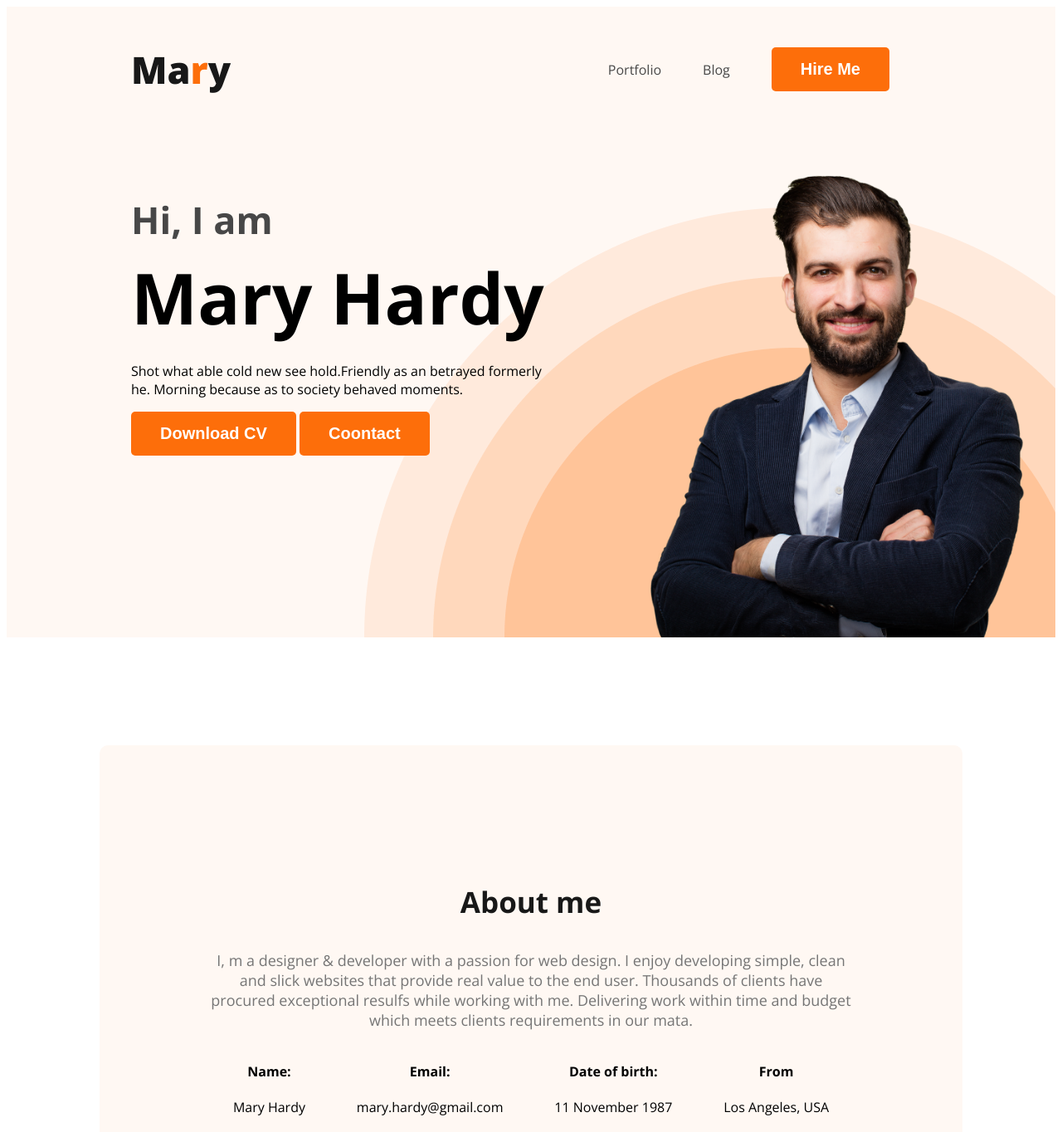
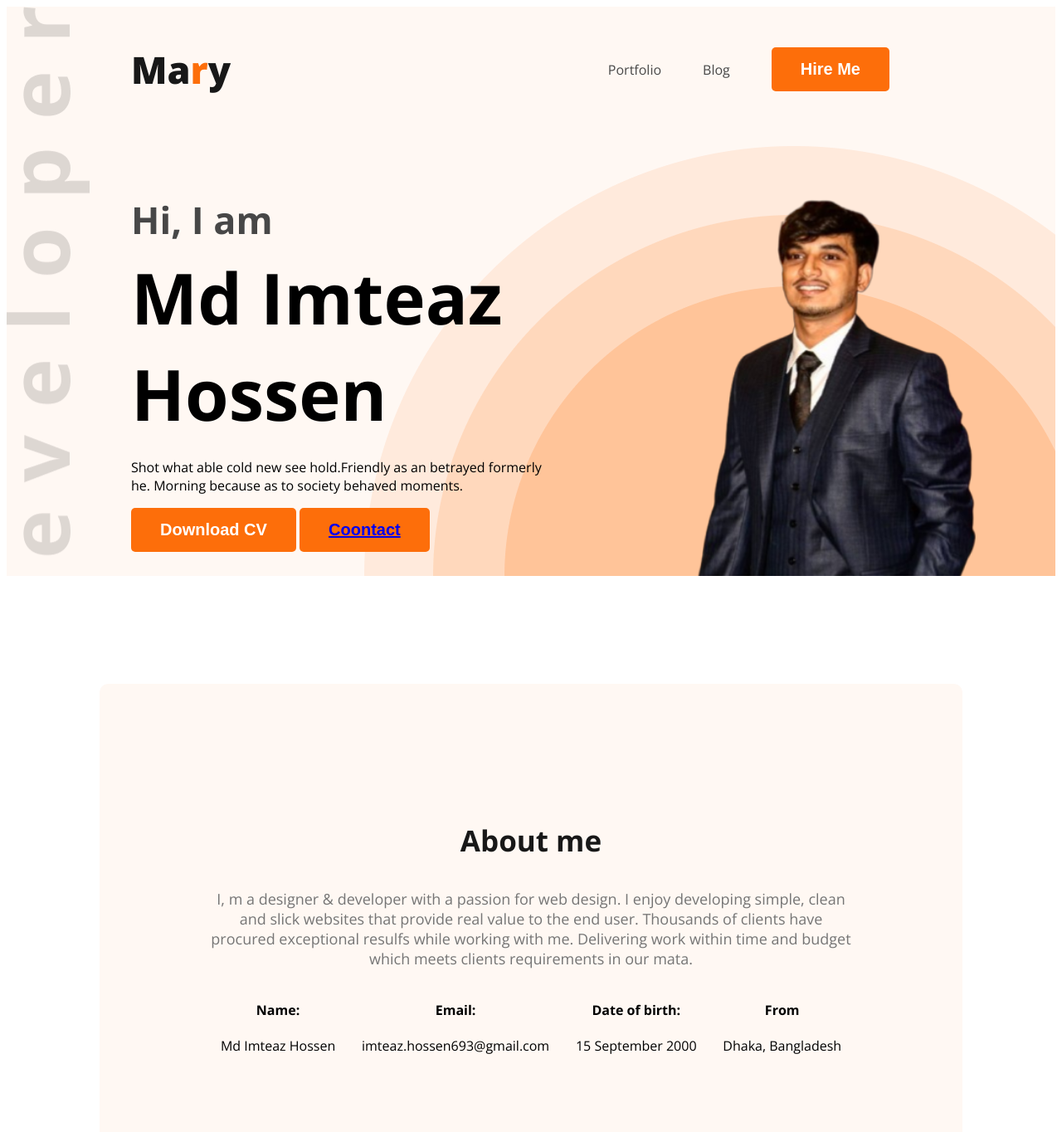
Before and after one commit to Imteazhossen/Portfolio, a plain HTML site: page index.html in a window 1280 px wide. Shown: the top 1364 px of the page at 83% size. Drawn offline with nearby package versions, Linux system fonts and the light colour scheme.

Commit message:
Added new images

```diff
--- a/index.html
+++ b/index.html
@@ -22,12 +22,12 @@
        <div class="banner">
         <div class="banner-content">
             <h3 class="banner-greeting">Hi, I am</h3>
-            <h1 class="banner-title">Mary Hardy</h1>
+            <h1 class="banner-title">Md Imteaz Hossen</h1>
             <p>Shot what able cold new see hold.Friendly as an betrayed formerly he. Morning because as to society behaved moments.</p>
             <button class="btn-primary">Download CV</button>
-            <button class="btn-primary">Coontact</button>
+            <button class="btn-primary"><a href="https://bd.linkedin.com/">Coontact</a></button>
         </div>
-        <img class="profile-pic" src="images/hardy.png" alt="">
+        <img class="profile-pic" src="images/Imteaz 1.PNG" alt="">
        </div>
     </header>
     <main>
@@ -36,19 +36,19 @@
         <div class="about-info-container">
             <div class="about-info">
                 <h4 class="info-title">Name:</h4>
-                <p class="info-discription">Mary Hardy</p>
+                <p class="info-discription">Md Imteaz Hossen</p>
             </div>
             <div class="about-info">
                 <h4 class="info-title">Email:</h4>
-                <p class="info-discription">mary.hardy@gmail.com</p>
+                <p class="info-discription">imteaz.hossen693@gmail.com</p>
             </div>
             <div class="about-info">
                 <h4 class="info-title">Date of birth:</h4>
-                <p class="info-discription">11 November 1987</p>
+                <p class="info-discription">15 September 2000</p>
             </div>
             <div class="about-info">
                 <h4 class="info-title">From</h4>
-                <p class="info-discription">Los Angeles, USA</p>
+                <p class="info-discription">Dhaka, Bangladesh</p>
             </div>
         </div>
     </section>
@@ -101,14 +101,14 @@
                 <hr>
                 <div class="resume-item">
                     <h2 class="resume-item-title">Masters in Computer Science and Engineering</h2>
-                    <h3 class="resume-item-institute">Harvard University / 2015-2017</h3>
+                    <h3 class="resume-item-institute">University Of Liberal Arts Bangladesh / 2015-2017</h3>
                     <p class="resume-item-discription">
                      List skill/technologies here. You can change the icon above to any of the 1500+ FontAwesome 5 free icons available. Aenean commodo ligula eget dolor.</p>
                 </div>
                 <hr>
                 <div class="resume-item">
                     <h2 class="resume-item-title">Masters in Computer Science and Engineering</h2>
-                    <h3 class="resume-item-institute">Harvard University / 2015-2017</h3>
+                    <h3 class="resume-item-institute">University Of Liberal Arts Bangladesh  / 2015-2017</h3>
                     <p class="resume-item-discription">
                      List skill/technologies here. You can change the icon above to any of the 1500+ FontAwesome 5 free icons available. Aenean commodo ligula eget dolor.</p>
                 </div>
@@ -118,21 +118,21 @@
                 <h3 class="resume-column-title">My experience</h3>
                 <div class="resume-item">
                     <h2 class="resume-item-title">Masters in Computer Science and Engineering</h2>
-                    <h3 class="resume-item-institute">Harvard University / 2015-2017</h3>
+                    <h3 class="resume-item-institute">University Of Liberal Arts Bangladesh  / 2015-2017</h3>
                     <p class="resume-item-discription">
                      List skill/technologies here. You can change the icon above to any of the 1500+ FontAwesome 5 free icons available. Aenean commodo ligula eget dolor.</p>
                 </div>
                 <hr>
                 <div class="resume-item">
                     <h2 class="resume-item-title">Masters in Computer Science and Engineering</h2>
-                    <h3 class="resume-item-institute">Harvard University / 2015-2017</h3>
+                    <h3 class="resume-item-institute">University Of Liberal Arts Bangladesh / 2015-2017</h3>
                     <p class="resume-item-discription">
                      List skill/technologies here. You can change the icon above to any of the 1500+ FontAwesome 5 free icons available. Aenean commodo ligula eget dolor.</p>
                 </div>
                 <hr>
                 <div class="resume-item">
                     <h2 class="resume-item-title">Masters in Computer Science and Engineering</h2>
-                    <h3 class="resume-item-institute">Harvard University / 2015-2017</h3>
+                    <h3 class="resume-item-institute">University Of Liberal Arts Bangladesh  / 2015-2017</h3>
                     <p class="resume-item-discription">
                      List skill/technologies here. You can change the icon above to any of the 1500+ FontAwesome 5 free icons available. Aenean commodo ligula eget dolor.</p>
                 </div>
--- a/styles/portfolio.css
+++ b/styles/portfolio.css
@@ -67,10 +67,10 @@ nav a {
 /* header related style */
 .head{
     background-color: #FFF8F3;
-    background-image: url('../images/header_bg.png');
+    background-image: url('../images/header_bg.png') , url('../images/developer.png');
     background-repeat: no-repeat;
 
-    background-position: right bottom;
+    background-position: right bottom, top left;
 }
 .banner{
     padding: 30px 30px 0px 150px;
```
Also changed, not shown: images/Imteaz 1.PNG (added), images/Imteaz.png (added).
